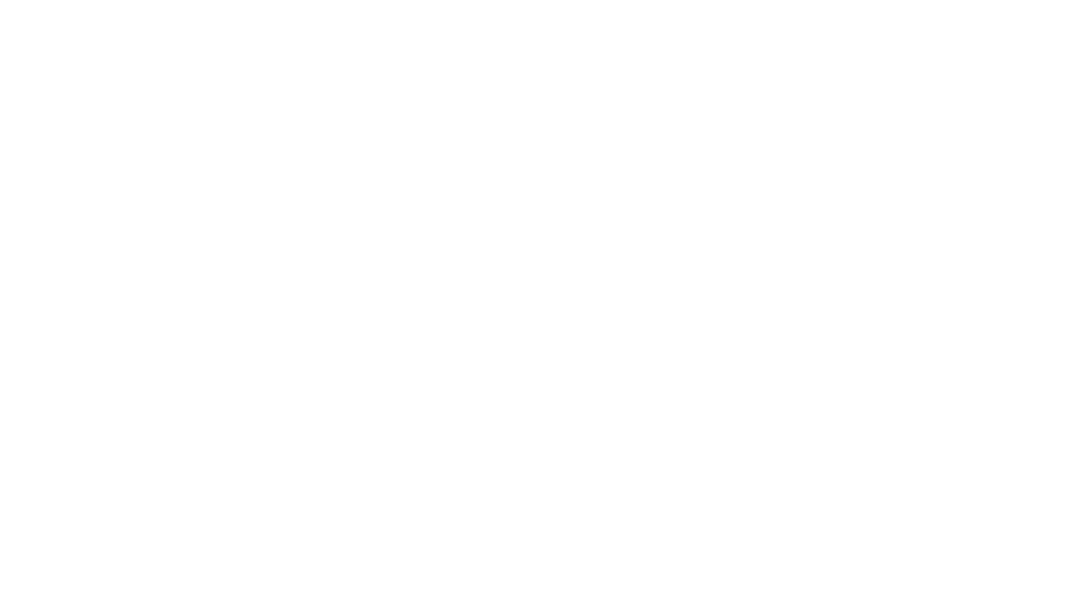
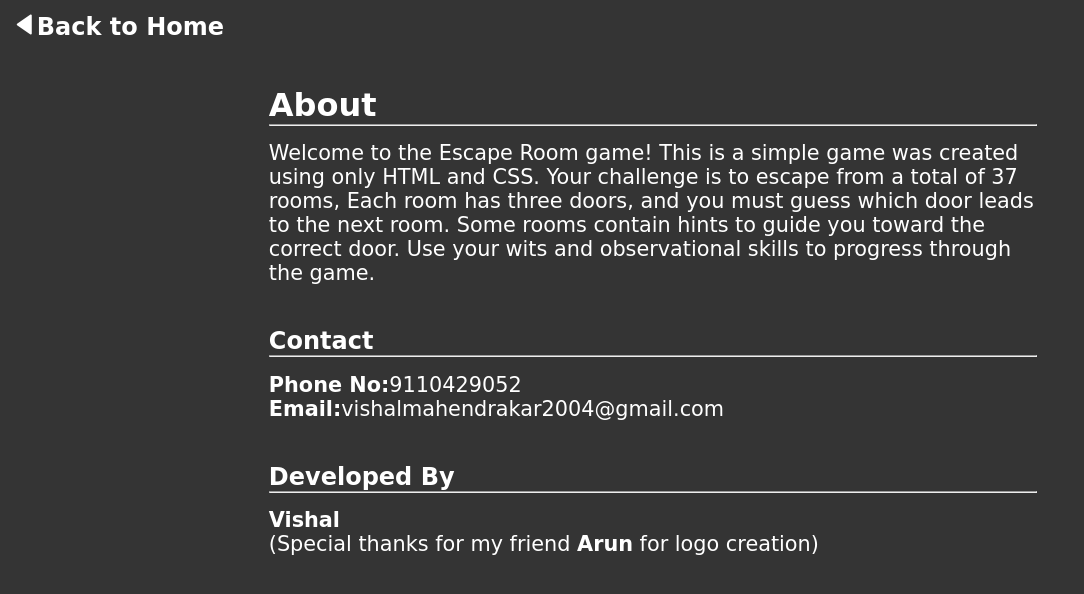
Before and after one commit to Vishal-52M/Escape-Room-Game, a plain HTML site: page aboutpage.html in a window 1280 px wide. Shown: the whole page, without its empty margins (0-1084 px from the left). Drawn offline with nearby package versions, Linux system fonts and the light colour scheme.

Commit message:
alteration

```diff
--- a/aboutpage.html
+++ b/aboutpage.html
@@ -0,0 +1,36 @@
+<!DOCTYPE html>
+<html lang="en">
+<head>
+    <meta charset="UTF-8">
+    <meta name="viewport" content="width=device-width, initial-scale=1.0">
+    <title>About Page</title>
+    <link rel="stylesheet" href="aboutpagestyle.css">
+    <link href='https://unpkg.com/boxicons@2.1.4/css/boxicons.min.css' rel='stylesheet'>
+</head>
+<body>
+    <h2 id="bth"><a href="index.html"><i class='bx bxs-left-arrow'></i>Back to Home</a></h2>
+    <div class="about-div">
+        <div class="divs-in-div">
+        <h1>About</h1>
+        <hr>
+        <p>Welcome to the Escape Room game! This is a simple game was created using only HTML and CSS.
+            Your challenge is to escape from a total of 37 rooms, Each room has three doors,
+            and you must guess which door leads to the next room. Some rooms contain hints to guide you toward the correct door.
+            Use your wits and observational skills to progress through the game.
+        </p>
+        </div>
+        <div class="divs-in-div">
+        <h2>Contact</h2>
+        <hr>
+        <p><b>Phone No:</b>9110429052</p>
+        <p id="emailp-id"><b>Email:</b><a id="anc" href="#">vishalmahendrakar2004@gmail.com</a></p>
+        </div>
+        <div class="divs-in-div">
+        <h2>Developed By</h2>
+        <hr>
+        <p><b>Vishal</b></p>
+        <p>(Special thanks for my friend <b>Arun</b> for logo creation)</p>
+        </div>
+    </div>
+</body>
+</html>
--- /dev/null
+++ b/aboutpagestyle.css
@@ -0,0 +1,55 @@
+*{
+    margin: 0;
+    padding: 0;
+    font-family: cursive;
+    color: white;
+}
+body{
+    background-color: rgb(52, 52, 52);
+}
+
+#bth{
+    margin-top: 1%;
+    margin-left: 1%;
+}
+
+.about-div{
+    width: 60%;
+    margin-left: 21%;
+    margin-top: 3.5%;
+}
+p{
+    font-size: 130%;
+}
+
+.divs-in-div{
+    margin-top: 5.5%;
+}
+hr{
+    margin-bottom: 2%;
+}
+
+a{
+    text-decoration: none;
+}
+
+
+
+@media only screen and (max-width:600px) and (max-height:700px) {
+    .about-div{
+        width: 70%;
+        margin-left: 9%;
+    }
+    p{
+        font-size: 110%;
+    }
+    h1{
+        font-size: 170%;
+    }
+    h2{
+        font-size: 145%;
+    }
+    #bth{
+        font-size: 100%;
+    }
+}
```
Also changed, not shown: homepage.css (+2 -14 lines), index.html (+1 -2 lines), howtoplaypage.html (deleted).
